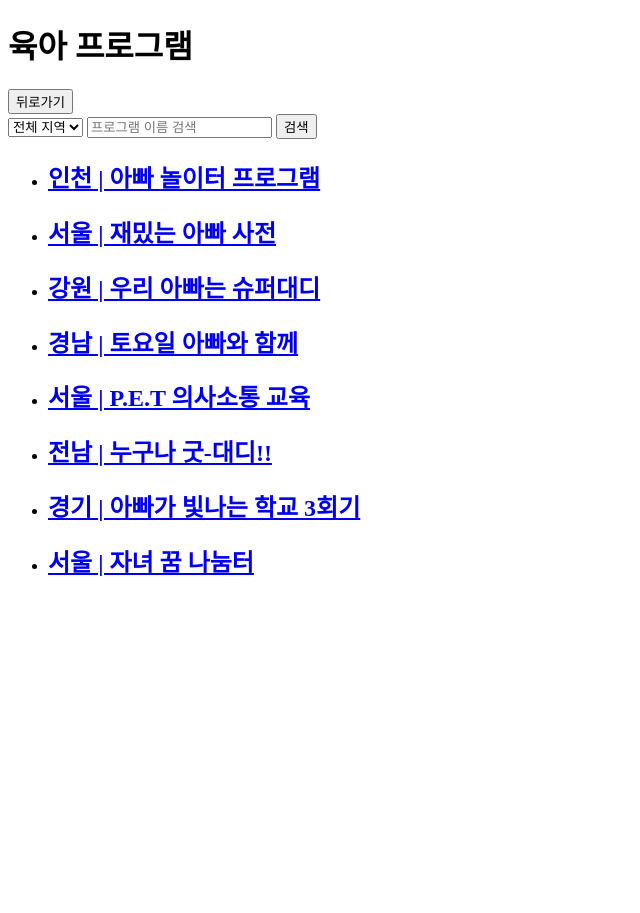
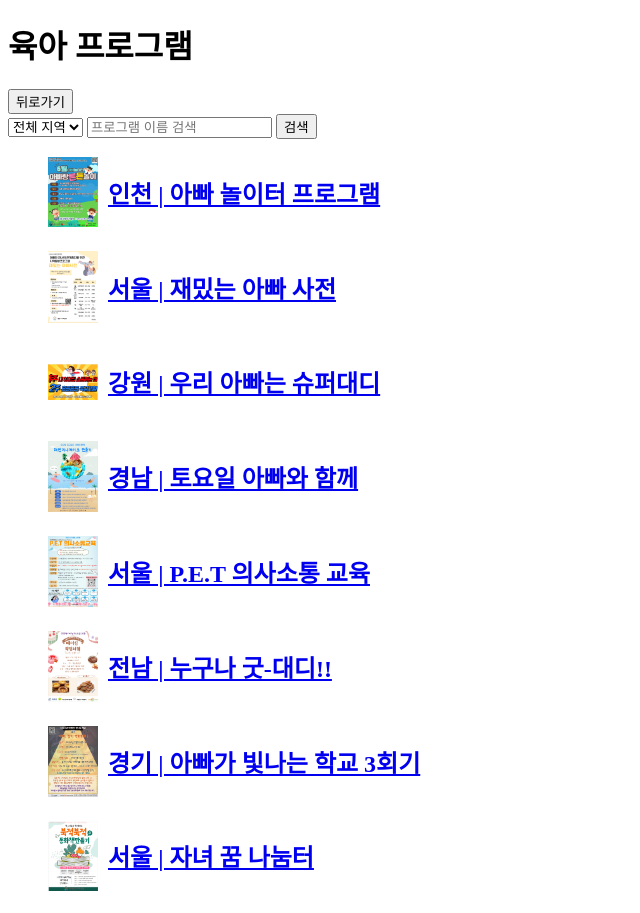
Before and after one commit to egaeuni/2024-Herethon-17, a Django app: page /program/list/ in a window 1280 px wide. Shown: the whole page, without its empty margins (0-640 px from the left). Before the commit the page ends 576 px from the top, so only its background shows below. Run offline with Django 5.2, Linux system fonts and the light colour scheme; data comes from the database, SQL or seed files in the repository; both versions use the stored data as it was after the commit.

Commit message:
육아휴직 소개서-제도 이미지 추가

```diff
--- a/user/program/models.py
+++ b/user/program/models.py
@@ -19,6 +19,7 @@ class Program(models.Model):
 
 class Policy(models.Model):
     title = models.CharField(max_length=200)
+    image = models.ImageField(upload_to='policy_images/', blank=True, null=True) #제도 이미지
     created_at = models.DateTimeField(auto_now_add=True)  #최신 등록순
 
     def __str__(self):
--- a/user/program/templates/program/program_list.html
+++ b/user/program/templates/program/program_list.html
@@ -20,9 +20,9 @@
             align-items: flex-start;
         }
         .program-image {
-            width: 300px;
+            width: 50px;
             height: auto;
-            margin-right: 20px;
+            margin-right: 10px;
         }
         .apply-button {
             text-align: center;
@@ -38,6 +38,11 @@
         }
         .apply-button button:hover {
             background-color: #0056b3;
+        }
+        .item-container {
+            display: flex;
+            align-items: center;
+            margin-bottom: 20px;
         }
     </style>
 </head>
@@ -61,7 +66,10 @@
 
     <ul>
         {% for program in programs %}
-            <li>
+            <li class="item-container">
+                {% if program.image %}
+                    <img src="{{ program.image.url }}" alt="{{ program.title }}" class="program-image">
+                {% endif %}
                 <h2 class="program-title"><a href="{% url 'program:program_detail' program.id %}">{{ program.region }} | {{ program.title }}</a></h2>
             </li>
         {% endfor %}
```
Also changed, not shown: user/program/templates/program/policy_detail.html (+8 -0 lines), user/program/templates/program/policy_list.html (+19 -4 lines), user/program/templates/program/program_home.html (+11 -3 lines), user/db.sqlite3, user/program/migrations/0012_policy_image.py (added).
